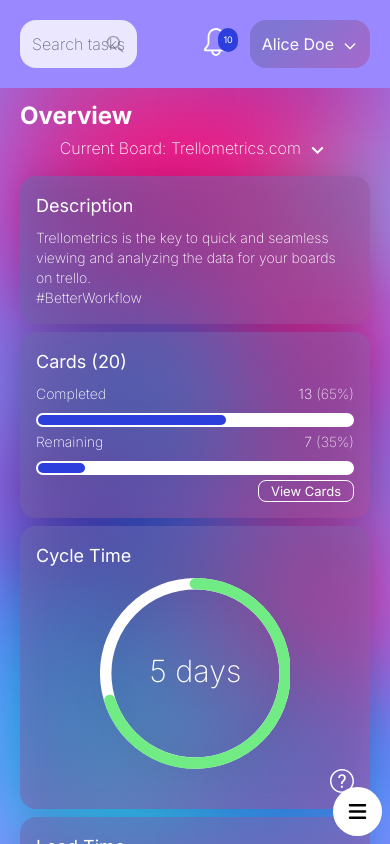
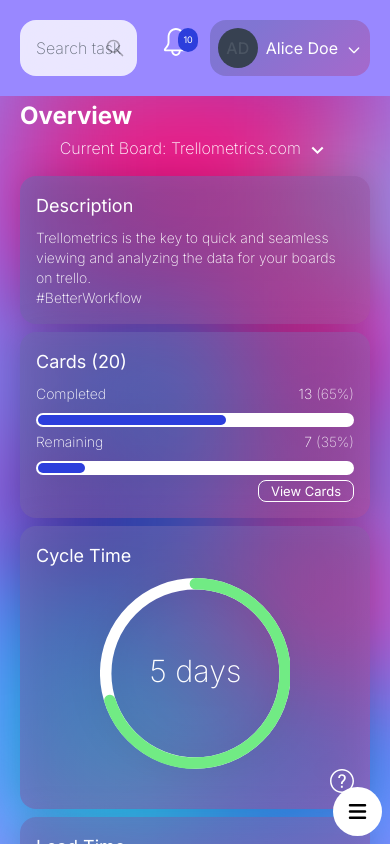
Before and after one commit to pixelRena/Trello-Dashboard, a Next.js app: page / in a window 390 px wide. Built offline with nearby package versions, Linux system fonts and the light colour scheme.

Commit message:
[Styles] Update height of navbar items

```diff
--- a/components/modals/privacy-policy.component.jsx
+++ b/components/modals/privacy-policy.component.jsx
@@ -1,4 +1,4 @@
-import {Button, Modal} from "flowbite-react";
+import { Modal} from "flowbite-react";
 import { useState } from "react";
 
 export default function PrivacyPolicy() {
--- a/components/searchbar/searchbar.component.jsx
+++ b/components/searchbar/searchbar.component.jsx
@@ -2,7 +2,7 @@ export default function SearchBar() {
     return(
         <form className="relative h-fit">
             <label className="hidden" htmlFor="searchInput">Search Bar</label>
-            <input className="w-[30vw] font-extralight bg-white/[.80] border-0 ring-0 outline-0 backdrop-blur-2xl rounded-2xl p-3 text-black focus:bg-white lg:w-[22vw] hover:bg-white focus:ring-0 focus:outline-0 focus:border-0" type="text" id="searchInput" placeholder="Search tasks ..."/>
+            <input className="w-[30vw] font-extralight bg-white/[.80] border-0 ring-0 outline-0 backdrop-blur-2xl rounded-2xl p-4 text-black focus:bg-white lg:w-[22vw] hover:bg-white focus:ring-0 focus:outline-0 focus:border-0 lg:p-3" type="text" id="searchInput" placeholder="Search tasks ..."/>
             <div className="absolute inset-y-0 right-0 flex items-center pr-3 pointer-events-none">
                 <svg aria-hidden="true" className="w-5 h-5 text-black opacity-30" fill="none" stroke="currentColor" viewBox="0 0 24 24" xmlns="http://www.w3.org/2000/svg"><path strokeLinecap="round" strokeLinejoin="round" strokeWidth="2" d="M21 21l-6-6m2-5a7 7 0 11-14 0 7 7 0 0114 0z"></path></svg>
             </div>
--- a/components/user-dropdown/user-dropdown.component.jsx
+++ b/components/user-dropdown/user-dropdown.component.jsx
@@ -3,16 +3,17 @@ import { UserContext } from "@/context/user.context";
 import { IoSettingsOutline } from "react-icons/io5";
 import { IoIosLogOut } from "react-icons/io";
 import PlaceholderAvatar from '../../test/placeholder_avatar.jpg';
+import {Avatar} from "flowbite-react";
 
 export default function UserDropdown() {
     const { isUserOpen, setIsUserOpen } = useContext(UserContext);
 
     return(
         <div className="relative">
-            <button className={`relative ${isUserOpen ? "" : "bg-primary-color"} z-[16] rounded-2xl lg:px-2 lg:py-1 p-3 w-full`} type="button" onClick={() => setIsUserOpen(!isUserOpen)}
+            <button className={`relative ${isUserOpen ? "" : "bg-primary-color"} z-[16] rounded-2xl lg:px-2 lg:py-1 p-2 w-full`} type="button" onClick={() => setIsUserOpen(!isUserOpen)}
             onBlur={() => setIsUserOpen(false)}>
-                <div className="h-full lg:inline align-middle mr-2 hidden">
-                    <div className="w-[25px] h-[25px] lg:w-[35px] lg:h-[35px] shadow-primary rounded-full bg-cover inline-block bg-center h-screen bg-no-repeat" style={{"backgroundImage": `url(${PlaceholderAvatar.src})`}}></div>
+                <div className="relative inline-flex items-center justify-center w-10 h-10 overflow-hidden bg-gray-700 rounded-full mr-2">
+                    <span className="font-medium text-gray-600 dark:text-gray-300">AD</span>
                 </div>
                 <div className="inline">
                     <span className="text-white">Alice Doe</span>
```
